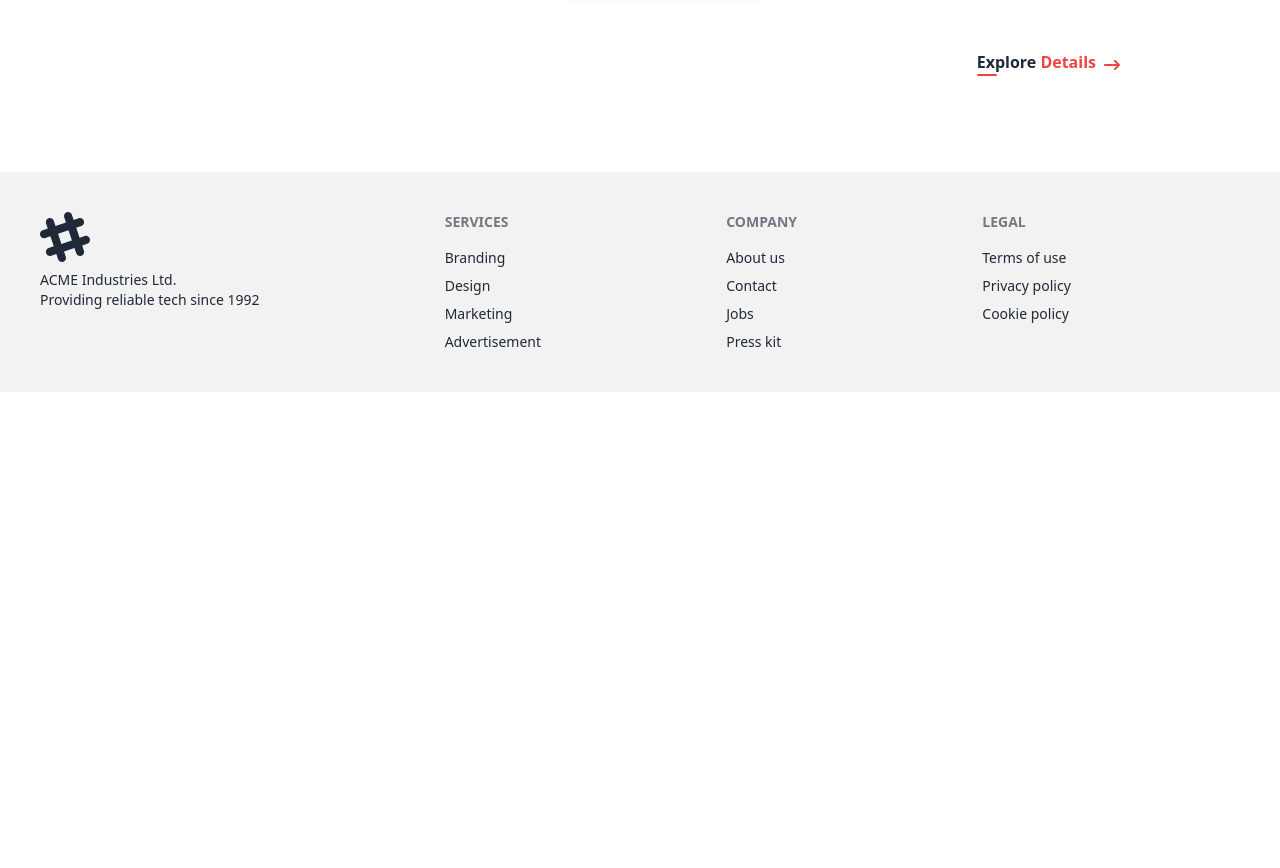
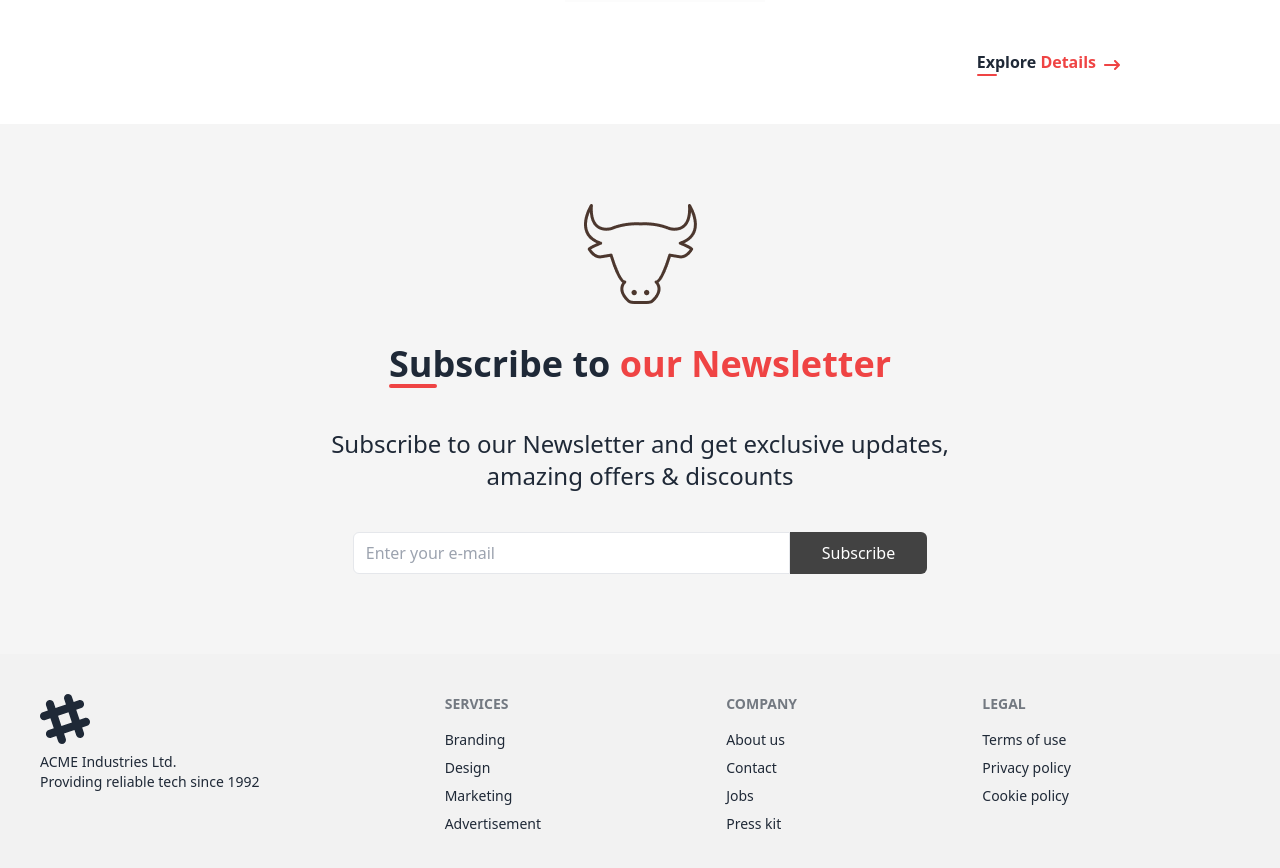
Before and after one commit to hasib231/thinkcrypt-task, a React (Vite) app: page / in a window 1280 px wide. Shown: the part 8020-8888 px from the top of the page. Before the commit the page ends 8412 px from the top, so only its background shows below. Built offline with nearby package versions, Linux system fonts and the light colour scheme; no server answers.

Commit message:
subscribe section added

```diff
--- a/src/pages/Home/Home.jsx
+++ b/src/pages/Home/Home.jsx
@@ -13,6 +13,7 @@ import HowWeDiff from './HowWeDiff';
 import OurBlog from './OurBlog';
 import ClientsSays from './ClientsSays';
 import Partners from './Partners';
+import Subscribe from './Subscribe';
 
 const Home = () => {
     return (
@@ -31,6 +32,7 @@ const Home = () => {
             <OurBlog></OurBlog>
             <ClientsSays></ClientsSays>
             <Partners></Partners>
+            <Subscribe></Subscribe>
         </div>
     );
 };
--- /dev/null
+++ b/src/pages/Home/Subscribe.jsx
@@ -0,0 +1,37 @@
+import React from 'react';
+import cow from "../../assets/Categories/cow.png";
+
+const Subscribe = () => {
+    return (
+      <div className="bg-[#F5F5F5] py-20">
+        <div className="w-11/12 md:w-9/12 mx-auto">
+          <img className="mx-auto" src={cow} alt="" />
+          <div className="flex justify-center my-10">
+            <div>
+              <h1 className="text-2xl md:text-4xl font-bold">
+                Subscribe to{" "}
+                <span className="text-red-500">our Newsletter</span>
+              </h1>
+              <div className="bg-red-500 w-12 h-1 rounded-lg"></div>
+            </div>
+          </div>
+          <p className="text-center md:text-2xl">
+            Subscribe to our Newsletter and get exclusive updates,<br></br>{" "}
+            amazing offers & discounts
+          </p>
+          <div className="flex justify-center mt-10">
+            <input
+              className="border py-2 ps-3 md:pe-48 rounded-l-md"
+              type="text"
+              placeholder="Enter your e-mail"
+            />
+            <button className="bg-[#424242] text-white py-2 px-4 md:px-8 rounded-r-md">
+              Subscribe
+            </button>
+          </div>
+        </div>
+      </div>
+    );
+};
+
+export default Subscribe;
--- a/src/shared/Footer.jsx
+++ b/src/shared/Footer.jsx
@@ -2,7 +2,7 @@ import React from 'react';
 
 const Footer = () => {
     return (
-      <footer className="footer p-10 bg-base-200 text-base-content mt-12">
+      <footer className="footer p-10 bg-base-200 text-base-content">
         <aside>
           <svg
             width="50"
```
